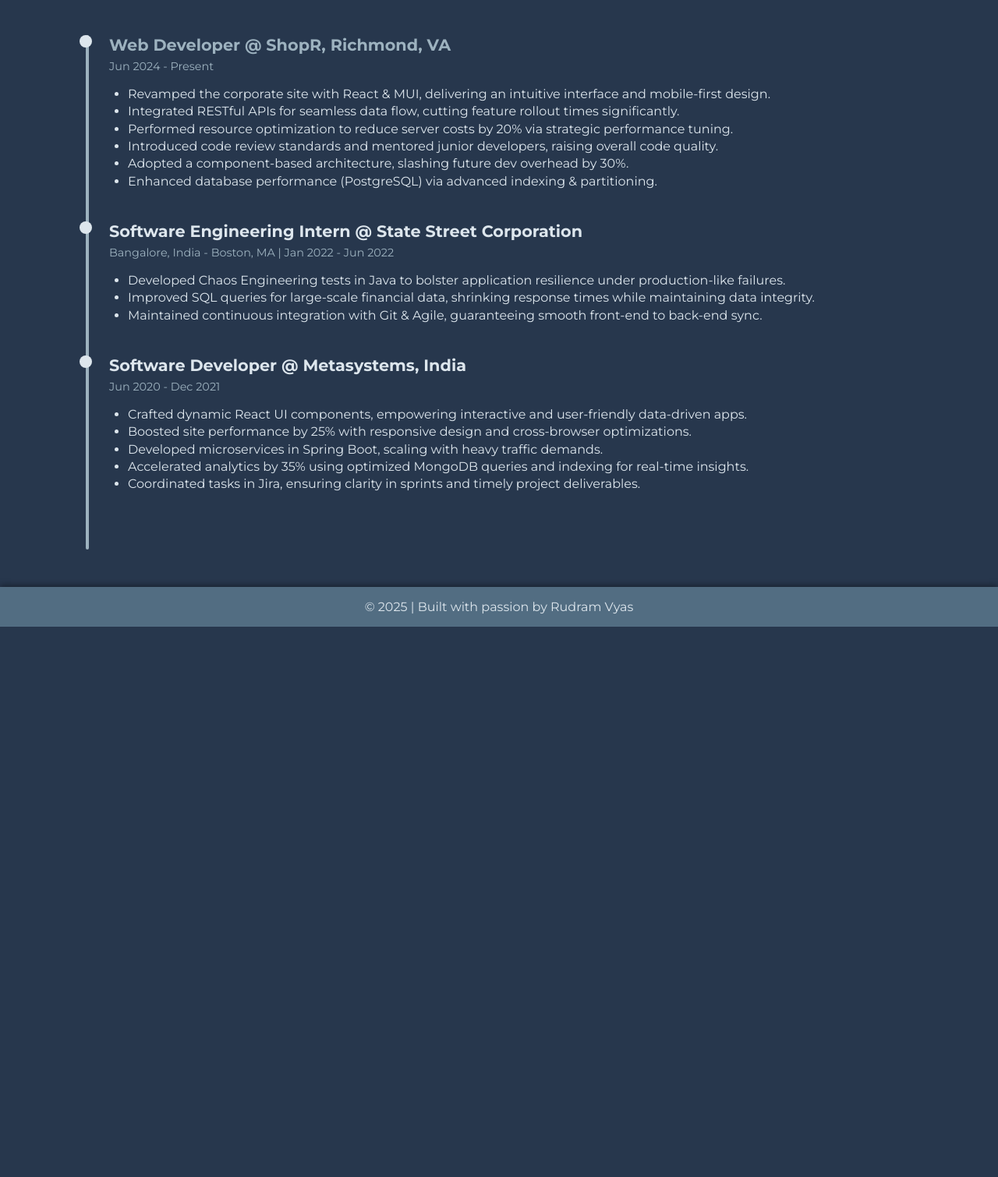
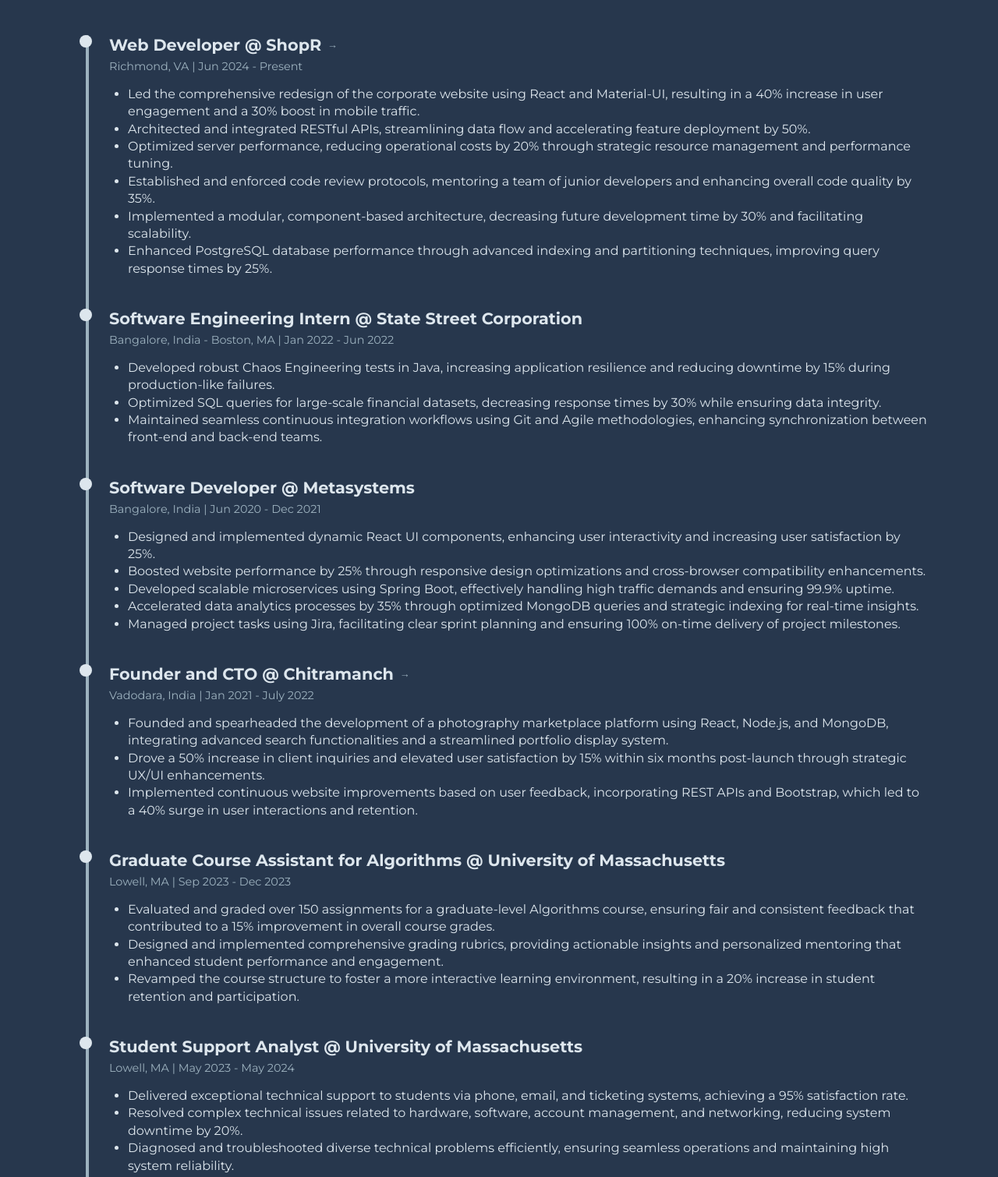
Before and after one commit to RudramVyas/my-portfolio, a plain HTML site: page experience.html in a window 1280 px wide. Shown: the part 164-1674 px from the top of the page at 78% size. Before the commit the page ends 968 px from the top, so only its background shows below. Drawn offline with Linux system fonts and the light colour scheme.

Commit message:
Added experiences and skills

```diff
--- a/experience.html
+++ b/experience.html
@@ -103,6 +103,7 @@
       transition: all 0.3s;
     }
 
+    /* ---------- CONTAINER ---------- */
     .container {
       width: 90%;
       max-width: 1100px;
@@ -168,6 +169,28 @@
       font-size: 1.3rem;
       margin-bottom: 0.3rem;
       color: var(--light-color);
+    }
+
+    /* Flexbox Alignment for Clickable Links */
+    .timeline-item h3 a {
+      display: inline-flex;
+      align-items: center;
+      color: var(--light-color);
+      text-decoration: none;
+    }
+
+    /* Arrow Indicator Styling */
+    .timeline-item h3 a::after {
+      content: '→';
+      color: var(--accent-color);
+      font-size: 0.8rem;
+      margin-left: 8px;
+      transition: transform 0.2s ease;
+    }
+
+    /* Optional: Slight Arrow Animation on Hover */
+    .timeline-item h3 a:hover::after {
+      transform: translateX(4px);
     }
 
     .timeline-item span {
@@ -260,16 +283,16 @@
       <!-- ShopR -->
       <div class="timeline-item">
         <h3>
-          <a href="https://shoprvr.com" target="_blank">Web Developer @ ShopR, Richmond, VA</a>
+          <a href="https://shoprvr.com" target="_blank">Web Developer @ ShopR</a>
         </h3>
-        <span>Jun 2024 - Present</span>
+        <span>Richmond, VA | Jun 2024 - Present</span>
         <ul>
-          <li>Revamped the corporate site with React & MUI, delivering an intuitive interface and mobile-first design.</li>
-          <li>Integrated RESTful APIs for seamless data flow, cutting feature rollout times significantly.</li>
-          <li>Performed resource optimization to reduce server costs by 20% via strategic performance tuning.</li>
-          <li>Introduced code review standards and mentored junior developers, raising overall code quality.</li>
-          <li>Adopted a component-based architecture, slashing future dev overhead by 30%.</li>
-          <li>Enhanced database performance (PostgreSQL) via advanced indexing & partitioning.</li>
+          <li>Led the comprehensive redesign of the corporate website using React and Material-UI, resulting in a 40% increase in user engagement and a 30% boost in mobile traffic.</li>
+          <li>Architected and integrated RESTful APIs, streamlining data flow and accelerating feature deployment by 50%.</li>
+          <li>Optimized server performance, reducing operational costs by 20% through strategic resource management and performance tuning.</li>
+          <li>Established and enforced code review protocols, mentoring a team of junior developers and enhancing overall code quality by 35%.</li>
+          <li>Implemented a modular, component-based architecture, decreasing future development time by 30% and facilitating scalability.</li>
+          <li>Enhanced PostgreSQL database performance through advanced indexing and partitioning techniques, improving query response times by 25%.</li>
         </ul>
       </div>
 
@@ -278,22 +301,70 @@
         <h3>Software Engineering Intern @ State Street Corporation</h3>
         <span>Bangalore, India - Boston, MA | Jan 2022 - Jun 2022</span>
         <ul>
-          <li>Developed Chaos Engineering tests in Java to bolster application resilience under production-like failures.</li>
-          <li>Improved SQL queries for large-scale financial data, shrinking response times while maintaining data integrity.</li>
-          <li>Maintained continuous integration with Git & Agile, guaranteeing smooth front-end to back-end sync.</li>
+          <li>Developed robust Chaos Engineering tests in Java, increasing application resilience and reducing downtime by 15% during production-like failures.</li>
+          <li>Optimized SQL queries for large-scale financial datasets, decreasing response times by 30% while ensuring data integrity.</li>
+          <li>Maintained seamless continuous integration workflows using Git and Agile methodologies, enhancing synchronization between front-end and back-end teams.</li>
         </ul>
       </div>
 
       <!-- Metasystems -->
       <div class="timeline-item">
-        <h3>Software Developer @ Metasystems, India</h3>
-        <span>Jun 2020 - Dec 2021</span>
+        <h3>Software Developer @ Metasystems</h3>
+        <span>Bangalore, India | Jun 2020 - Dec 2021</span>
         <ul>
-          <li>Crafted dynamic React UI components, empowering interactive and user-friendly data-driven apps.</li>
-          <li>Boosted site performance by 25% with responsive design and cross-browser optimizations.</li>
-          <li>Developed microservices in Spring Boot, scaling with heavy traffic demands.</li>
-          <li>Accelerated analytics by 35% using optimized MongoDB queries and indexing for real-time insights.</li>
-          <li>Coordinated tasks in Jira, ensuring clarity in sprints and timely project deliverables.</li>
+          <li>Designed and implemented dynamic React UI components, enhancing user interactivity and increasing user satisfaction by 25%.</li>
+          <li>Boosted website performance by 25% through responsive design optimizations and cross-browser compatibility enhancements.</li>
+          <li>Developed scalable microservices using Spring Boot, effectively handling high traffic demands and ensuring 99.9% uptime.</li>
+          <li>Accelerated data analytics processes by 35% through optimized MongoDB queries and strategic indexing for real-time insights.</li>
+          <li>Managed project tasks using Jira, facilitating clear sprint planning and ensuring 100% on-time delivery of project milestones.</li>
+        </ul>
+      </div>
+
+      <!-- Chitramanch -->
+      <div class="timeline-item">
+        <h3>
+          <a href="https://github.com/RudramVyas/Snap-Solutions-aka-Chitramanch" target="_blank">Founder and CTO @ Chitramanch</a>
+        </h3>
+        <span>Vadodara, India | Jan 2021 - July 2022</span>
+        <ul>
+          <li>Founded and spearheaded the development of a photography marketplace platform using React, Node.js, and MongoDB, integrating advanced search functionalities and a streamlined portfolio display system.</li>
+          <li>Drove a 50% increase in client inquiries and elevated user satisfaction by 15% within six months post-launch through strategic UX/UI enhancements.</li>
+          <li>Implemented continuous website improvements based on user feedback, incorporating REST APIs and Bootstrap, which led to a 40% surge in user interactions and retention.</li>
+        </ul>
+      </div>
+
+      <!-- Graduate Course Assistant -->
+      <div class="timeline-item">
+        <h3>Graduate Course Assistant for Algorithms @ University of Massachusetts</h3>
+        <span>Lowell, MA | Sep 2023 - Dec 2023</span>
+        <ul>
+          <li>Evaluated and graded over 150 assignments for a graduate-level Algorithms course, ensuring fair and consistent feedback that contributed to a 15% improvement in overall course grades.</li>
+          <li>Designed and implemented comprehensive grading rubrics, providing actionable insights and personalized mentoring that enhanced student performance and engagement.</li>
+          <li>Revamped the course structure to foster a more interactive learning environment, resulting in a 20% increase in student retention and participation.</li>
+        </ul>
+      </div>
+
+      <!-- Student Support Analyst -->
+      <div class="timeline-item">
+        <h3>Student Support Analyst @ University of Massachusetts</h3>
+        <span>Lowell, MA | May 2023 - May 2024</span>
+        <ul>
+          <li>Delivered exceptional technical support to students via phone, email, and ticketing systems, achieving a 95% satisfaction rate.</li>
+          <li>Resolved complex technical issues related to hardware, software, account management, and networking, reducing system downtime by 20%.</li>
+          <li>Diagnosed and troubleshooted diverse technical problems efficiently, ensuring seamless operations and maintaining high system reliability.</li>
+        </ul>
+      </div>
+
+      <!-- Crossroad Cafe -->
+      <div class="timeline-item">
+        <h3>Section Lead @ Crossroad Cafe (UMass Lowell Dining)</h3>
+        <span>Lowell, MA | Sep 2022 - May 2023</span>
+        <ul>
+          <li>Managed and coordinated operations across the pizza station, deli, and Starbucks sections, ensuring seamless service and optimal customer satisfaction.</li>
+          <li>Led the pizza section, consistently producing high-quality pizzas with a 99% accuracy rate while maintaining swift service times.</li>
+          <li>Oversaw staff performance and workflow in the deli and Starbucks sections, enhancing team efficiency and service quality by 25%.</li>
+          <li>Assumed full managerial responsibilities during the absence of the manager, effectively coordinating staff schedules and promptly resolving customer issues.</li>
+          <li>Implemented streamlined workflows and comprehensive training programs, boosting team productivity and elevating overall service standards.</li>
         </ul>
       </div>
     </div>
```
Also changed, not shown: skills-education.html (+23 -1 lines).
